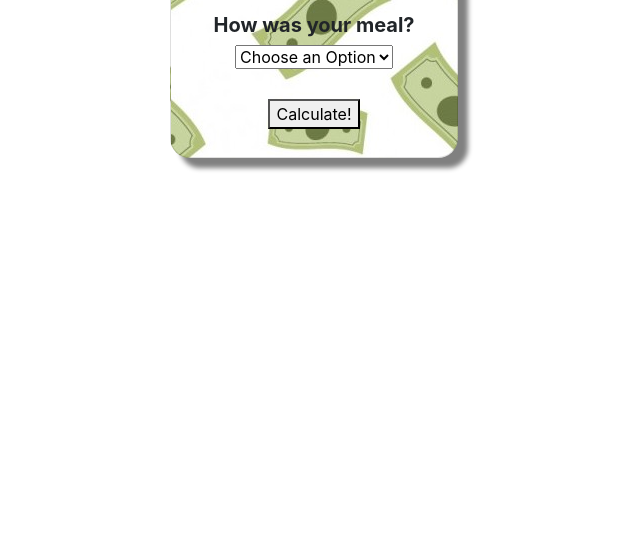
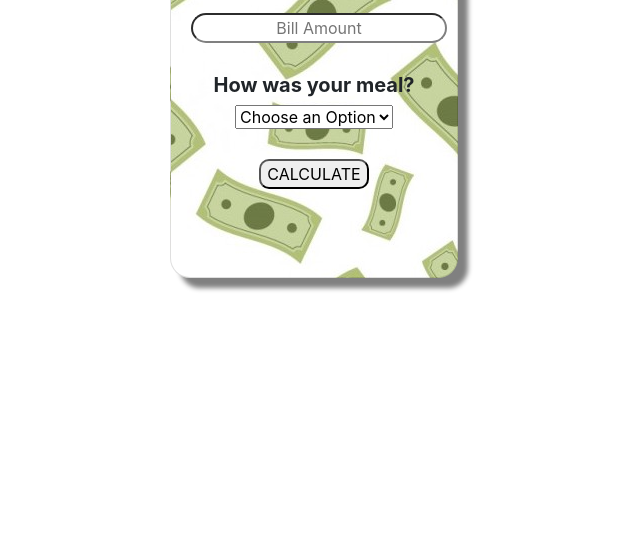
Before and after one commit to Corbin520/JavaScript-Tip-Calculator, a plain HTML site: page app/index.html in a window 1280 px wide. Shown: the part 264-800 px from the top of the page, without its empty margins (326-966 px from the left). Drawn offline with nearby package versions, Linux system fonts and the light colour scheme.

Commit message:
calculator done, thinking of adding an API to leave reviews as well

```diff
--- a/app/calc.js
+++ b/app/calc.js
@@ -19,9 +19,8 @@ $("#calculate-total").on("click", function() {
     var tipValue = document.getElementById("tipVal").value;
 
     var grandTotal = billTotal * tipValue
-    console.log(grandTotal)
 
-    resultText.textContent = "$" + grandTotal
+    resultText.textContent = "$" + grandTotal.toFixed(2)
 
     $("#calculate-total").hide()
 
--- a/app/index.html
+++ b/app/index.html
@@ -36,7 +36,7 @@
                 </select>
                 <!-- End of drop down code -->
                 <br>
-                <button id="calculate-total">Calculate!</button>
+                <button id="calculate-total">CALCULATE</button>
 
                 <h2 id="result"></h2>
 
--- a/app/style.css
+++ b/app/style.css
@@ -7,6 +7,8 @@
     text-align: center;
     margin-top: 100px;
     background-image: url("./images/money2.jpg");
+    padding-top: 60px;
+    padding-bottom: 60px;
     border-radius: 20px;
 }
 
@@ -18,6 +20,8 @@
 #price-input {
     text-align: center;
     margin-bottom: 30px;
+    border-color: gray;
+    border-radius: 15px;
 }
 
 #how-wasit {
@@ -36,4 +40,6 @@
 
 #calculate-total {
     margin-top: 15px;
+    border-radius: 10px;
+    border-color: black;
 }
```
